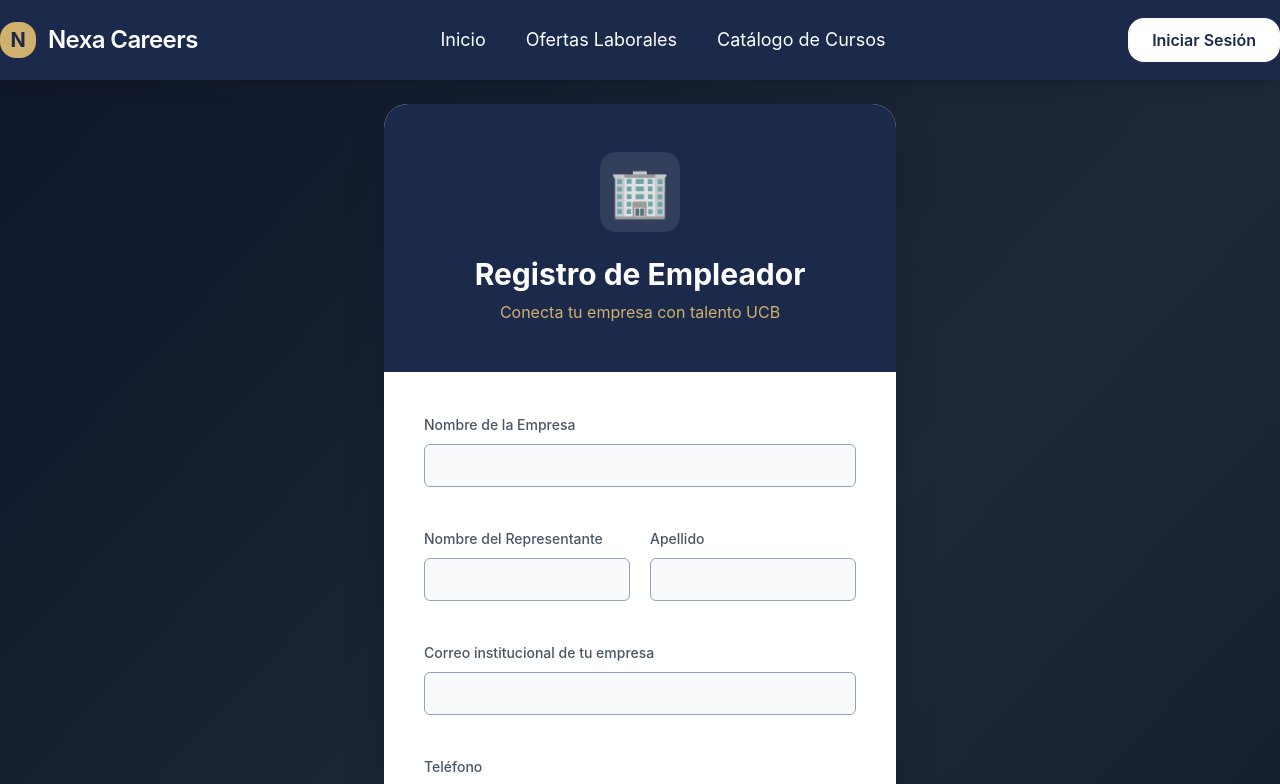
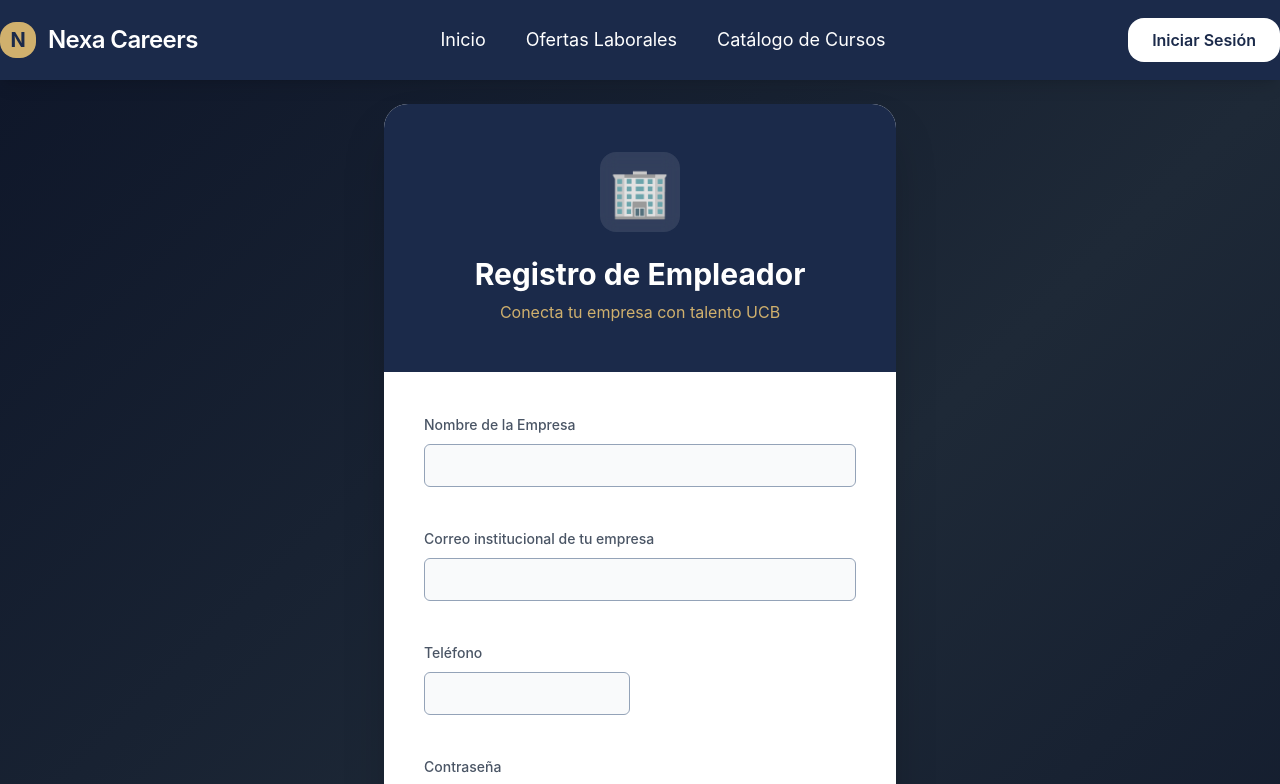
Before and after one commit to KamiGit21/Nexa_Career, a Vue app in the folder nexa_careers/: page /registro-empleador in a window 1280 px wide. Shown: the top 784 px of the page. Built offline with nearby package versions, Linux system fonts and the light colour scheme.

Commit message:
Correccion de formulario de creacion de empleador

```diff
--- a/nexa_careers/src/frontend/views/RegistroEmpleador.vue
+++ b/nexa_careers/src/frontend/views/RegistroEmpleador.vue
@@ -15,16 +15,8 @@
             <input v-model="form.empresa" type="text" class="mt-2 w-full px-5 py-4 bg-gray-50 border border-gray-200 rounded-2xl focus:border-[#b5943a]" required />
           </div>
 
-          <div class="grid grid-cols-2 gap-5">
-            <div>
-              <label class="text-sm font-medium text-gray-600">Nombre del Representante</label>
-              <input v-model="form.nombre" type="text" class="mt-2 w-full px-5 py-4 bg-gray-50 border border-gray-200 rounded-2xl focus:border-[#b5943a]" required />
-            </div>
-            <div>
-              <label class="text-sm font-medium text-gray-600">Apellido</label>
-              <input v-model="form.apellido" type="text" class="mt-2 w-full px-5 py-4 bg-gray-50 border border-gray-200 rounded-2xl focus:border-[#b5943a]" required />
-            </div>
-          </div>
+
+
 
           <div>
             <label class="text-sm font-medium text-gray-600">Correo institucional de tu empresa</label>
@@ -103,8 +95,6 @@ const errorConfirmar = ref('')
 
 const form = ref({
   empresa: '',
-  nombre: '',
-  apellido: '',
   correo: '',
   telefono: '',
   contrasena: '',
```
